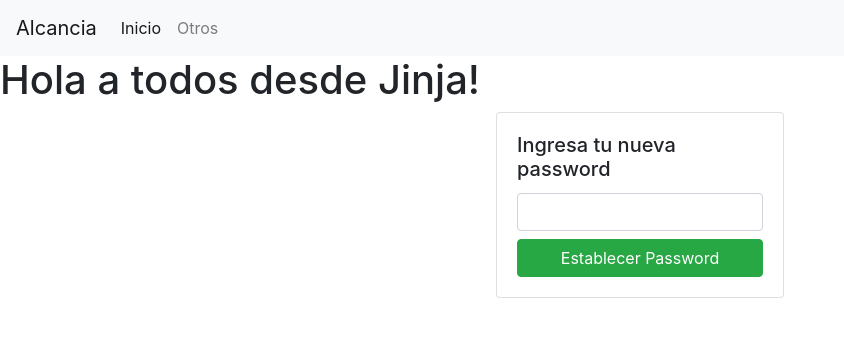
After one commit to ederivero/Codigo-backend-virtual-07, a Flask app: page /recuperarPassword/1 in a window 1280 px wide. The commit adds this page. Shown: the top 337 px of the page, without its empty margins (0-844 px from the left). Run offline with Flask 2, Linux system fonts and the light colour scheme.

Commit message:
avance jinja

```diff
--- a/monedero/app.py
+++ b/monedero/app.py
@@ -1,6 +1,7 @@
-from flask import Flask, request, send_file
+from flask import Flask, request, send_file, render_template
 from flask_restful import Api
 from controllers.usuario import RegistroController, ForgotPasswordController
+from models.usuario import UsuarioModel
 from controllers.movimiento import MovimientosController
 from models.sesion import SesionModel
 from os import environ, path, remove
@@ -13,10 +14,12 @@ from datetime import timedelta
 # sirve para que en el nombre del archivo que manda el cliente antes de guardarlo, lo valide y evite que se guarde con caracteres especiales que puedan malograr el funcionamiento de la api o guardar de una forma incorrecta
 from werkzeug.utils import secure_filename
 from uuid import uuid4
+from flask_cors import CORS
 load_dotenv()
 
 UPLOAD_FOLDER = 'multimedia'
 app = Flask(__name__)
+CORS(app=app)
 app.config['SQLALCHEMY_DATABASE_URI'] = environ.get("DATABASE_URI")
 app.config['SQLALCHEMY_TRACK_MODIFICATIONS'] = False
 app.config['SECRET_KEY'] = environ.get("JWT_SECRET")
@@ -107,6 +110,17 @@ def eliminar_archivo(nombre):
         }, 404
 
 
+@app.route("/", methods=['GET'])
+def inicio():
+    return render_template('index.jinja', mensaje='Hola amigos como estan?', texto='Yo soy otro texto')
+
+
+@app.route("/recuperarPassword/<string:hash>")
+def recuperar_password(hash):
+    print(hash)
+    return render_template('recovery_password.jinja', mensaje='Hola amigos como estan?', texto='Yo soy otro texto')
+
+
 api.add_resource(RegistroController, "/registro")
 api.add_resource(MovimientosController, "/movimientos")
 api.add_resource(ForgotPasswordController, "/olvide-password")
--- a/monedero/controllers/usuario.py
+++ b/monedero/controllers/usuario.py
@@ -135,7 +135,7 @@ class ForgotPasswordController(Resource):
             # encripto ese payload a un hash listo para mandarlo por el correo
             token = fernet.encrypt(bytes(payload_json, 'utf-8'))
             # print(token)
-            link = request.host_url+'/recuperarPassword/'+token.decode('utf-8')
+            link = request.host_url+'recuperarPassword/'+token.decode('utf-8')
             respuesta = enviarCorreo(
                 usuario.usuarioCorreo, usuario.usuarioNombre, link)
             if respuesta:
--- a/monedero/templates/base.jinja
+++ b/monedero/templates/base.jinja
@@ -44,6 +44,8 @@
         </ul>
       </div>
     </nav>
+    <h1>Hola a todos desde Jinja!</h1>
+    {% block informacion %} {% endblock %}
     <script
       src="https://code.jquery.com/jquery-3.5.1.slim.min.js"
       integrity="sha384-DfXdz2htPH0lsSSs5nCTpuj/zy4C+OGpamoFVy38MVBnE+IbbVYUew+OrCXaRkfj"
--- /dev/null
+++ b/monedero/templates/recovery_password.jinja
@@ -0,0 +1,20 @@
+{% extends "base.jinja" %} {% block informacion %}
+<div class="row">
+  <div class="container-fluid">
+    <div class="col-12">
+      <div class="mx-auto card" style="width: 18rem">
+        <div class="card-body">
+          <h5 class="card-title">Ingresa tu nueva password</h5>
+
+          <input type="password" class="card-text form-control mb-2" />
+
+          <button class="card-link btn btn-block btn-success">
+            Establecer Password
+          </button>
+        </div>
+      </div>
+    </div>
+  </div>
+</div>
+
+{% endblock %}
```
Also changed, not shown: monedero/templates/bad_token.jinja (added, +16 -0 lines), monedero/templates/index.jinja (added, +9 -0 lines).
